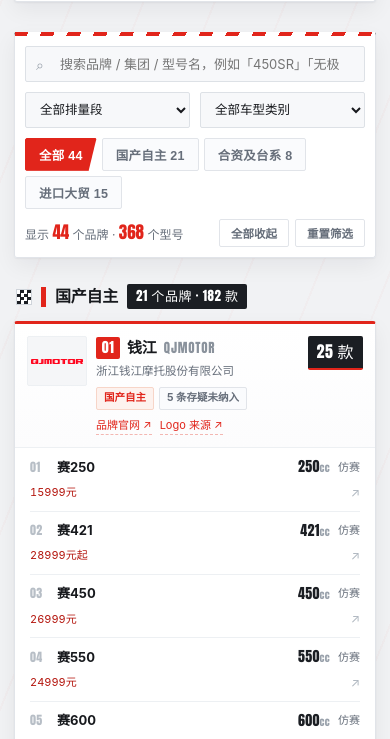
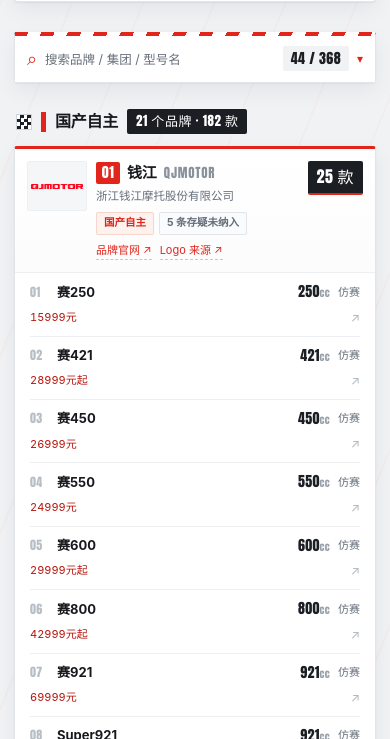
Before and after one commit to moonquake2004/moto-dashboard, a plain HTML site: page index.html in a window 390 px wide. Shown: the part 4045-4784 px from the top of the page. Drawn offline with Linux system fonts and the light colour scheme.

Commit message:
feat(mobile): 筛选栏默认收起为紧凑条，输入完成/回车/点外部/滚动自动隐藏

```diff
--- a/index.html
+++ b/index.html
@@ -423,6 +423,23 @@ select{border-radius:2px;background:#F7F8FA;border-color:#DDE1E6}
   .sec-head h2{font-size:16px}
   .race-sign{font-size:11px;letter-spacing:.12em}
 }
+
+/* ============ 手机端筛选栏：可折叠紧凑条 ============ */
+.f-compact{display:none}
+@media (max-width:760px){
+  .filters{padding:0}
+  .f-body{padding:10px}
+  .f-compact{display:flex;align-items:center;gap:8px;width:100%;height:46px;padding:0 12px;
+    background:#fff;border:0;font-family:inherit;cursor:pointer;text-align:left}
+  .filters:not(.is-collapsed) .f-compact{border-bottom:1px solid var(--line2)}
+  .fc-ico{font-size:18px;color:var(--race);flex:none;line-height:1}
+  .fc-text{flex:1;min-width:0;font-size:12.5px;color:var(--muted);
+    white-space:nowrap;overflow:hidden;text-overflow:ellipsis}
+  .fc-count{font-family:var(--cond);font-size:14px;color:var(--carbon);background:#F1F2F4;
+    padding:2px 8px;border-radius:2px;white-space:nowrap;flex:none;letter-spacing:.03em}
+  .fc-arrow{color:var(--race);font-size:12px;flex:none}
+  .filters.is-collapsed .f-body{display:none}
+}
 </style>
 </head>
 <body>
@@ -480,7 +497,14 @@ select{border-radius:2px;background:#F7F8FA;border-color:#DDE1E6}
     <div class="panel wall"><div class="wall-grid" id="wall"></div></div>
   </section>
 
-  <div class="filters">
+  <div class="filters" id="filters">
+    <button class="f-compact" id="fCompact" type="button" aria-expanded="false">
+      <span class="fc-ico">⌕</span>
+      <span class="fc-text" id="fcText">搜索品牌 / 集团 / 型号名</span>
+      <span class="fc-count" id="fcCount">—</span>
+      <span class="fc-arrow" id="fcArrow">▾</span>
+    </button>
+    <div class="f-body">
       <div class="f-row">
         <div class="search"><span class="ico">⌕</span><input id="q" type="search" placeholder="搜索品牌 / 集团 / 型号名，例如「450SR」「无极」「Ninja」" autocomplete="off"></div>
         <select id="fBucket"><option value="">全部排量段</option></select>
@@ -492,6 +516,7 @@ select{border-radius:2px;background:#F7F8FA;border-color:#DDE1E6}
         <div style="display:flex;gap:6px">
           <button class="mini-btn" id="toggleAll">全部收起</button>
           <button class="mini-btn" id="resetAll">重置筛选</button>
+        </div>
       </div>
     </div>
   </div>
@@ -535,6 +560,21 @@ select{border-radius:2px;background:#F7F8FA;border-color:#DDE1E6}
     return {"&":"&amp;","<":"&lt;",">":"&gt;",'"':"&quot;","'":"&#39;"}[c]})};
   var num = function(n){return (n||0).toLocaleString('zh-CN')};
   var pad = function(n){return n<10 ? '0'+n : String(n)};
+  /* 手机端筛选栏折叠 */
+  var lastCounts = {b:0,m:0};
+  var filtersEl = $("filters"), fCompact = $("fCompact");
+  var isMobile = function(){return window.matchMedia("(max-width:760px)").matches};
+  function setCollapsed(v){
+    if(!isMobile()){filtersEl.classList.remove("is-collapsed");return;}
+    filtersEl.classList.toggle("is-collapsed",v);
+    fCompact.setAttribute("aria-expanded", v?"false":"true");
+    $("fcArrow").textContent = v ? "▾" : "▴";
+  }
+  function updateCompact(){
+    var q=state.q.trim();
+    $("fcText").textContent = q ? ("搜索："+q) : "搜索品牌 / 集团 / 型号名";
+    $("fcCount").textContent = lastCounts.b+" / "+lastCounts.m;
+  }
 
   /* header + KPI */
   $("hUpdated").textContent = "数据截至 " + D.meta.updated;
@@ -681,9 +721,39 @@ select{border-radius:2px;background:#F7F8FA;border-color:#DDE1E6}
     $("resultCount").innerHTML = '显示 <b>'+shownBrands+'</b> 个品牌 · <b>'+shownModels+'</b> 个型号'+
       (q||state.bucket||state.type||state.cat!=="全部" ? '　<span style="color:var(--faint)">（已筛选，全库 '+s.brandCount+' 品牌 / '+s.modelCount+' 型号）</span>' : '');
     $("toggleAll").textContent = state.collapsed ? "全部展开" : "全部收起";
+    lastCounts.b = shownBrands; lastCounts.m = shownModels;
+    updateCompact();
   }
 
   /* events */
+  /* 手机端：默认收起筛选栏，用完自动隐藏，避免常驻占屏 */
+  fCompact.addEventListener("click",function(e){
+    e.stopPropagation();
+    var was=filtersEl.classList.contains("is-collapsed");
+    setCollapsed(!was);
+    if(was){setTimeout(function(){$("q").focus();},60);}
+  });
+  $("q").addEventListener("keydown",function(e){
+    if(e.key==="Enter"){this.blur();setCollapsed(true);}
+  });
+  $("q").addEventListener("blur",function(){
+    setTimeout(function(){
+      if(!filtersEl.contains(document.activeElement)) setCollapsed(true);
+    },350);
+  });
+  var lastScrollY=window.scrollY;
+  window.addEventListener("scroll",function(){
+    if(!isMobile()) return;
+    var y=window.scrollY;
+    if(Math.abs(y-lastScrollY)>70){
+      lastScrollY=y;
+      if(filtersEl.contains(document.activeElement)) document.activeElement.blur();
+      setCollapsed(true);
+    }
+  },{passive:true});
+  window.addEventListener("resize",function(){setCollapsed(isMobile());});
+  setCollapsed(isMobile());
+
   $("q").addEventListener("input",function(e){state.q=e.target.value;render()});
   $("fBucket").addEventListener("change",function(e){state.bucket=e.target.value;render()});
   $("fType").addEventListener("change",function(e){state.type=e.target.value;render()});
@@ -706,8 +776,10 @@ select{border-radius:2px;background:#F7F8FA;border-color:#DDE1E6}
     $("q").value="";$("fBucket").value="";$("fType").value="";
     Array.prototype.forEach.call($("tabs").children,function(x){x.classList.toggle("on",x.dataset.cat==="全部")});
     render();
+    setCollapsed(true);
   });
   document.addEventListener("click",function(e){
+    if(isMobile() && !filtersEl.contains(e.target)) setCollapsed(true);
     var c=e.target.closest("[data-collapse]");
     if(c){var card=c.closest(".bcard");card.classList.toggle("collapsed");
       c.textContent=card.classList.contains("collapsed")?"展开型号清单 ▾":"收起型号清单 ▴";return;}
```
Lines whose indentation alone changed are shown as unchanged.
